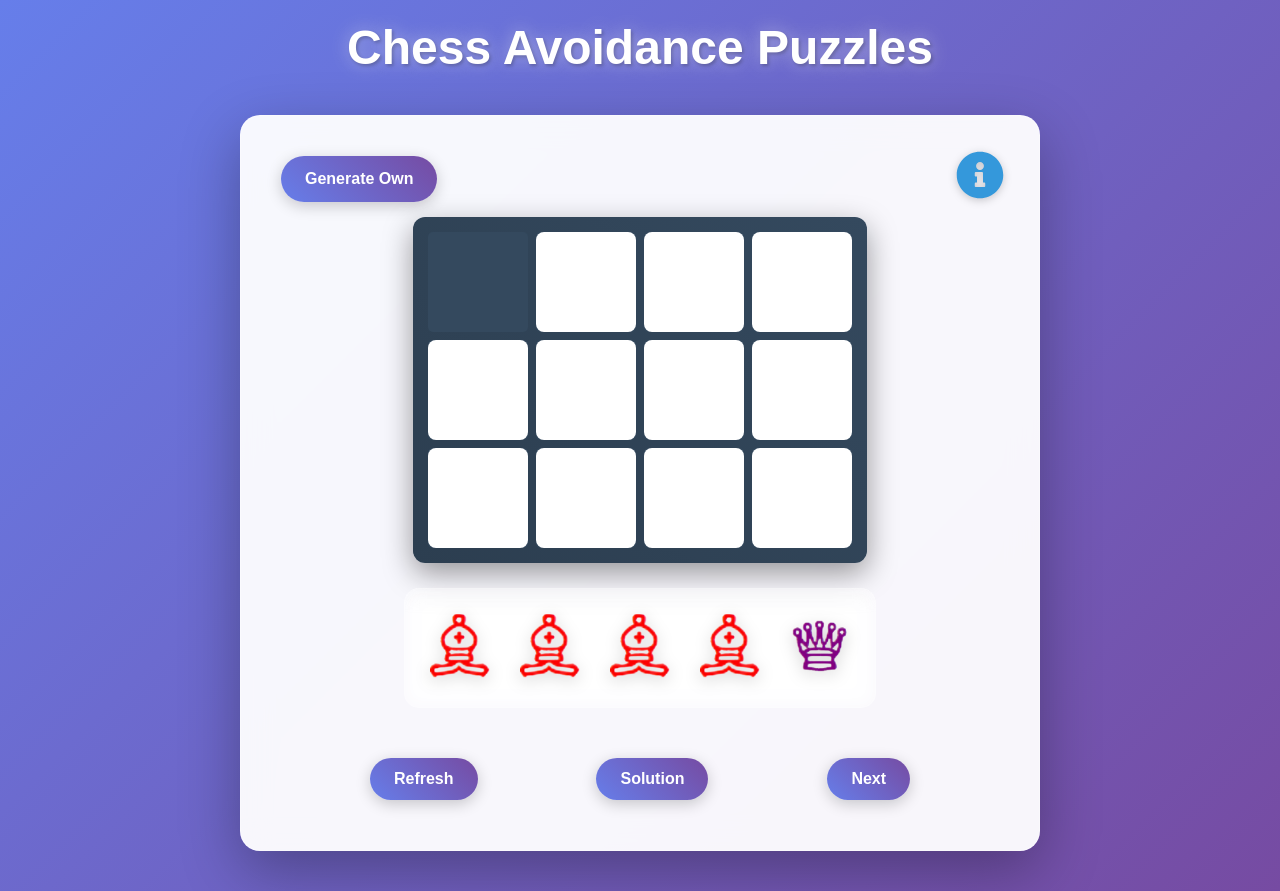
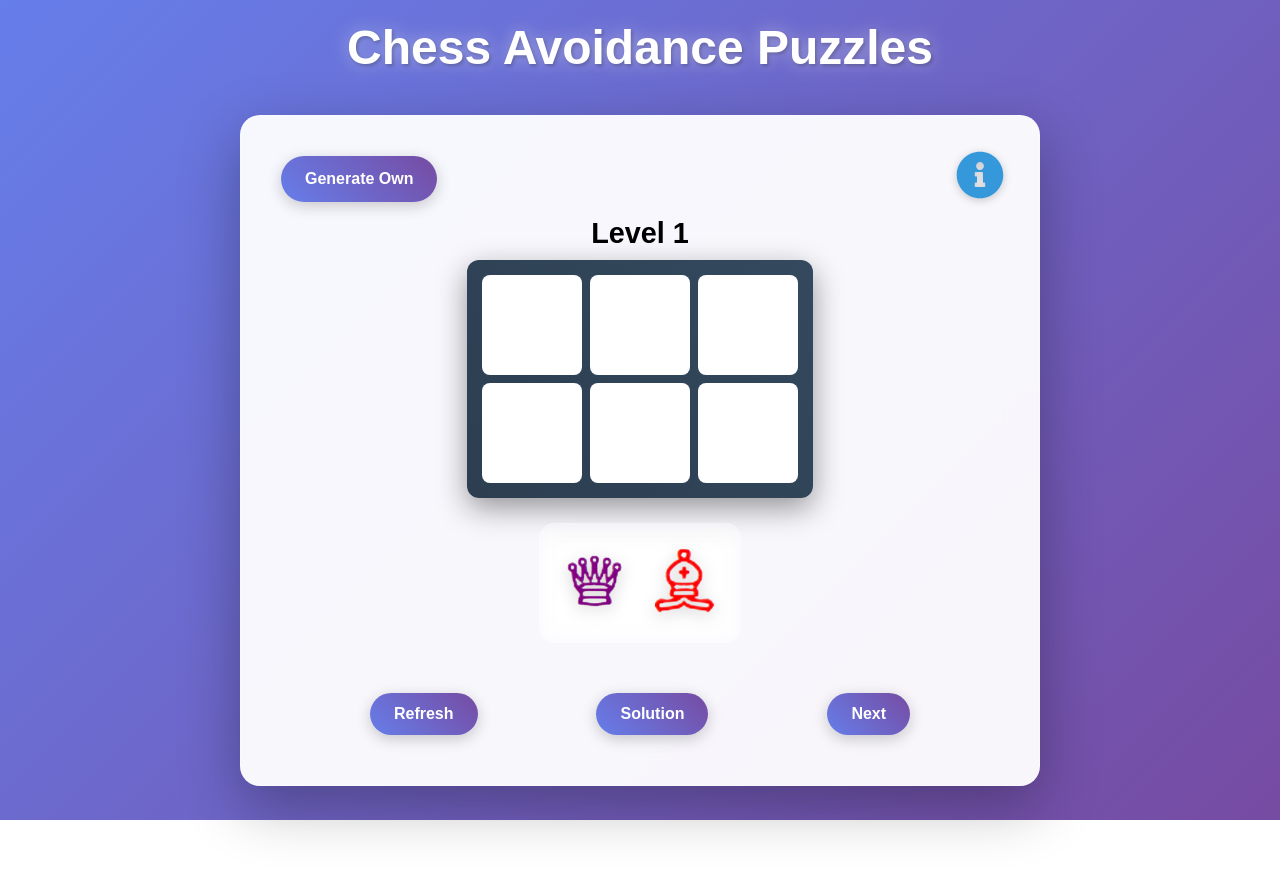
Before and after one commit to bhanupattemz/chessavoidpuzzle, a React (Vite) app: page /puzzle/1 in a window 1280 px wide. After the commit the page ends 820 px from the top, so only its background shows below. Built offline with nearby package versions, Linux system fonts and the light colour scheme.

Commit message:
updated generator

```diff
--- a/src/Games.jsx
+++ b/src/Games.jsx
@@ -1,4 +1,64 @@
+
 const games = [
+    {
+        size: [2, 3],
+        pieces: ["queen", "bishops"],
+        notHave: [],
+        solution: [
+            { piece: "queen", n: [0, 0] },
+            { piece: "bishops", n: [1, 2] }
+        ]
+    },
+    {
+        size: [2, 3],
+        pieces: ["king", "rooks"],
+        notHave: [[1, 0]],
+        solution: [
+            { piece: "king", n: [0, 0] },
+            { piece: "rooks", n: [1, 2] }
+        ]
+    },
+    {
+        size: [2, 4],
+        pieces: ["bishops", "knights", "rooks"],
+        notHave: [[0, 2]],
+        solution: [
+            { piece: "bishops", n: [0, 0] },
+            { piece: "knights", n: [0, 1] },
+            { piece: "rooks", n: [1, 2] }
+        ]
+    },
+    {
+        size: [3, 2],
+        pieces: ["king", "bishops", "knights"],
+        notHave: [],
+        solution: [
+            { piece: "king", n: [0, 0] },
+            { piece: "knights", n: [2, 0] },
+            { piece: "bishops", n: [2, 1] }
+        ]
+    },
+    {
+        size: [3, 3],
+        pieces: ["king", "bishops", "rooks"],
+        notHave: [[0, 0], [2, 0]],
+        solution: [
+            { piece: "king", n: [0, 2] },
+            { piece: "rooks", n: [1, 0] },
+            { piece: "bishops", n: [2, 2] }
+        ]
+    },
+    {
+        size: [3, 3],
+        pieces: ["king", "bishops", "knights", "knights"],
+        notHave: [],
+        solution: [
+            { piece: "king", n: [0, 0] },
+            { piece: "knights", n: [0, 2] },
+            { piece: "bishops", n: [1, 2] },
+            { piece: "knights", n: [2, 2] }
+        ]
+    },
     {
         size: [3, 4],
         pieces: ["bishops", "bishops", "bishops", "bishops", "queen"],
@@ -28,15 +88,185 @@ const games = [
         pieces: ["bishops", "bishops", "bishops", "king", "knights", "rooks"],
         notHave: [[0, 0], [0, 3], [0, 4]],
         solution: [
-            { piece: "bishops", n: [2,0] },
+            { piece: "bishops", n: [2, 0] },
             { piece: "bishops", n: [2, 1] },
             { piece: "bishops", n: [2, 2] },
             { piece: "knights", n: [2, 3] },
             { piece: "rooks", n: [1, 4] },
-            { piece: "king", n: [0,1] }
+            { piece: "king", n: [0, 1] }
+        ]
+    },
+    {
+        size: [3, 4],
+        pieces: ["king", "bishops", "knights", "rooks"],
+        notHave: [],
+        solution: [
+            { piece: "king", n: [0, 0] },
+            { piece: "bishops", n: [0, 2] },
+            { piece: "knights", n: [0, 3] },
+            { piece: "rooks", n: [2, 1] }
+        ]
+    },
+    {
+        size: [3, 4],
+        pieces: ["king", "bishops", "knights", "rooks"],
+        notHave: [[0, 0], [1, 0]],
+        solution: [
+            { piece: "king", n: [0, 1] },
+            { piece: "knights", n: [0, 3] },
+            { piece: "bishops", n: [1, 3] },
+            { piece: "rooks", n: [2, 0] }
+        ]
+    },
+    {
+        size: [3, 4],
+        pieces: ["king", "bishops", "knights", "knights", "knights"],
+        notHave: [[0, 0], [1, 0]],
+        solution: [
+            { piece: "king", n: [0, 1] },
+            { piece: "knights", n: [0, 3] },
+            { piece: "bishops", n: [2, 0] },
+            { piece: "knights", n: [2, 1] },
+            { piece: "knights", n: [2, 3] }
+        ]
+    },
+    {
+        size: [3, 4],
+        pieces: ["king", "queen", "bishops", "bishops"],
+        notHave: [[0, 0], [0, 2], [1, 0]],
+        solution: [
+            { piece: "king", n: [0, 1] },
+            { piece: "queen", n: [1, 3] },
+            { piece: "bishops", n: [2, 0] },
+            { piece: "bishops", n: [2, 1] }
+        ]
+    },
+    {
+        size: [3, 4],
+        pieces: ["king", "bishops", "bishops", "bishops", "bishops"],
+        notHave: [[0, 1], [0, 2]],
+        solution: [
+            { piece: "king", n: [0, 0] },
+            { piece: "bishops", n: [0, 3] },
+            { piece: "bishops", n: [1, 3] },
+            { piece: "bishops", n: [2, 0] },
+            { piece: "bishops", n: [2, 3] }
+        ]
+    },
+    {
+        size: [3, 4],
+        pieces: ["king", "bishops", "bishops", "bishops", "knights"],
+        notHave: [[0, 1], [0, 2]],
+        solution: [
+            { piece: "king", n: [0, 0] },
+            { piece: "bishops", n: [0, 3] },
+            { piece: "bishops", n: [1, 3] },
+            { piece: "bishops", n: [2, 0] },
+            { piece: "knights", n: [2, 3] }
+        ]
+    },
+    {
+        size: [3, 4],
+        pieces: ["king", "king", "bishops", "bishops", "bishops"],
+        notHave: [[0, 1], [0, 2]],
+        solution: [
+            { piece: "king", n: [0, 0] },
+            { piece: "bishops", n: [0, 3] },
+            { piece: "bishops", n: [1, 3] },
+            { piece: "king", n: [2, 0] },
+            { piece: "bishops", n: [2, 3] }
+        ]
+    },
+    {
+        size: [3, 5],
+        pieces: ["queen", "bishops", "bishops", "rooks"],
+        notHave: [[2, 3], [2, 4]],
+        solution: [
+            { piece: "queen", n: [0, 0] },
+            { piece: "bishops", n: [1, 3] },
+            { piece: "bishops", n: [1, 4] },
+            { piece: "rooks", n: [2, 1] }
+        ]
+    },
+    {
+        size: [3, 5],
+        pieces: ["queen", "bishops", "bishops", "knights", "knights"],
+        notHave: [[1, 2], [1, 3]],
+        solution: [
+            { piece: "queen", n: [0, 0] },
+            { piece: "knights", n: [1, 4] },
+            { piece: "bishops", n: [2, 1] },
+            { piece: "knights", n: [2, 3] },
+            { piece: "bishops", n: [2, 4] }
+        ]
+    },
+    {
+        size: [3, 5],
+        pieces: ["queen", "bishops", "knights", "rooks"],
+        notHave: [[1, 0], [1, 1]],
+        solution: [
+            { piece: "queen", n: [0, 0] },
+            { piece: "bishops", n: [1, 2] },
+            { piece: "knights", n: [1, 3] },
+            { piece: "rooks", n: [2, 4] }
+        ]
+    },
+    {
+        size: [3, 5],
+        pieces: ["king", "queen", "knights", "knights", "knights"],
+        notHave: [[0, 0]],
+        solution: [
+            { piece: "king", n: [0, 1] },
+            { piece: "knights", n: [0, 3] },
+            { piece: "knights", n: [0, 4] },
+            { piece: "knights", n: [1, 4] },
+            { piece: "queen", n: [2, 0] }
+        ]
+    },
+    {
+        size: [3, 5],
+        pieces: [
+            "king", "king", "bishops",
+            "bishops", "knights", "knights",
+            "knights", "knights"
+        ],
+        notHave: [[0, 1]],
+        solution: [
+            { piece: "knights", n: [0, 0] },
+            { piece: "king", n: [0, 2] },
+            { piece: "knights", n: [0, 4] },
+            { piece: "bishops", n: [1, 0] },
+            { piece: "bishops", n: [1, 4] },
+            { piece: "knights", n: [2, 0] },
+            { piece: "king", n: [2, 2] },
+            { piece: "knights", n: [2, 4] }
+        ]
+    },
+    {
+        size: [4, 5],
+        pieces: ["king", "queen", "bishops", "knights", "rooks"],
+        notHave: [[1, 3], [1, 4], [2, 3]],
+        solution: [
+            { piece: "king", n: [0, 0] },
+            { piece: "bishops", n: [0, 2] },
+            { piece: "knights", n: [0, 4] },
+            { piece: "queen", n: [2, 1] },
+            { piece: "rooks", n: [3, 3] }
+        ]
+    },
+    {
+        size: [4, 5],
+        pieces: ["king", "queen", "bishops", "knights", "rooks"],
+        notHave: [[1, 3], [1, 4], [2, 2], [2, 3]],
+        solution: [
+            { piece: "king", n: [0, 0] },
+            { piece: "bishops", n: [0, 2] },
+            { piece: "knights", n: [0, 4] },
+            { piece: "queen", n: [2, 1] },
+            { piece: "rooks", n: [3, 3] }
         ]
     }
-]
+];
 
 const pieces = {
     king: {
--- a/src/Generate.jsx
+++ b/src/Generate.jsx
@@ -79,7 +79,7 @@ export default function Generate() {
                 </div>
                 <div>
                     <label htmlFor="grid-size">Grid Size :
-                        <input type="number" min={0} max={10} value={size[0]} onChange={(e) => setSize(prev => ([prev[1], parseInt(e.target.value)]))} />X
+                        <input type="number" min={0} max={10} value={size[0]} onChange={(e) => setSize(prev => ([parseInt(e.target.value), prev[1]]))} />X
                         <input type="number" min={0} max={10} value={size[1]} onChange={(e) => setSize(prev => ([prev[0], parseInt(e.target.value)]))} />
                     </label>
                 </div>
@@ -132,8 +132,11 @@ export default function Generate() {
                                 }
                             }
                         }
+                        // let games = JSON.parse(window.localStorage.getItem("game") || "[]")
+                        // games.push(tempGame)
                         window.localStorage.setItem("game", JSON.stringify(tempGame))
                         window.location.href = '/puzzle/own'
+                        console.log("success")
                     } else {
                         setNoSolution(true)
                     }
--- a/src/Puzzle.css
+++ b/src/Puzzle.css
@@ -18,6 +18,11 @@ body {
   margin: 20px 0;
   text-shadow: 2px 2px 4px rgba(0, 0, 0, 0.3);
   animation: titleGlow 2s ease-in-out infinite alternate;
+}
+
+.level-heading{
+  font-size: larger;
+  margin-bottom: 10px;
 }
 
 @keyframes titleGlow {
--- a/src/Puzzle.jsx
+++ b/src/Puzzle.jsx
@@ -15,16 +15,12 @@ function Puzzle() {
   let [grid, setGrid] = useState([])
   let [solutionGrid, setSolutionGrid] = useState([])
   const navigate = useNavigate()
+  const [initialPieces, setInitialPieces] = useState([])
   let [game, setgame] = useState({
-    size: [3, 4],
-    pieces: ["bishops", "bishops", "bishops", "bishops", "queen"],
-    notHave: [[0, 0]],
+    size: [0, 0],
+    pieces: [],
+    notHave: [],
     solution: [
-      { piece: "bishops", n: [0, 2] },
-      { piece: "bishops", n: [0, 3] },
-      { piece: "bishops", n: [2, 2] },
-      { piece: "bishops", n: [2, 3] },
-      { piece: "queen", n: [1, 0] }
     ]
   })
   const params = useParams()
@@ -190,13 +186,11 @@ function Puzzle() {
 
       const pieceToAdd = game.pieces[dragIndex];
       if (!pieceToAdd) return;
-
       const newGrid = JSON.parse(JSON.stringify(grid));
       const pieceToReplace = newGrid[row][col].piece;
       newGrid[row][col].piece = pieceToAdd;
       setGrid(newGrid);
-
-      const updatedPieces = [...game.pieces];
+      const updatedPieces = JSON.parse(JSON.stringify(game.pieces));
       updatedPieces.splice(dragIndex, 1);
       if (pieceToReplace) updatedPieces.push(pieceToReplace);
       setgame(prev => ({ ...prev, pieces: updatedPieces }));
@@ -362,8 +356,12 @@ function Puzzle() {
     setGrid(tempGrid)
   }, [isDropped, curr, game.size, refreshCount])
 
+
+
   useEffect(() => {
-    setgame(getGame(level))
+    let tempgame = getGame(level)
+    setgame(tempgame)
+    setInitialPieces(tempgame.pieces)
   }, [level])
 
 
@@ -485,12 +483,13 @@ function Puzzle() {
       <main className='chess-puzzle-main'>
 
         <div className='info-btn'><button onClick={() => { navigate("/generate") }}>Generate Own</button><span onClick={() => setInfoOpen(true)}><FaInfoCircle /></span></div>
-
+        <div className='level-heading'>
+          <h2>Level {level}</h2>
+        </div>
         <div className='grid-container' style={{
           gridTemplateRows: `repeat(${game.size[0]}, ${screenWidth < 600 ? 50 : 100}px)`,
           gridTemplateColumns: `repeat(${game.size[1]}, ${screenWidth < 600 ? 50 : 100}px)`,
           gap: `${screenWidth < 600 ? 5 : 8}px`,
-
           padding: `${screenWidth < 600 ? 10 : 15}px`,
 
         }}>
@@ -559,8 +558,8 @@ function Puzzle() {
           <div
             style={{
               position: 'fixed',
-              left: ghostImage.x - 25,
-              top: ghostImage.y - 25,
+              left: ghostImage.x ,
+              top: ghostImage.y ,
               width: '50px',
               height: '50px',
               pointerEvents: 'none',
```
